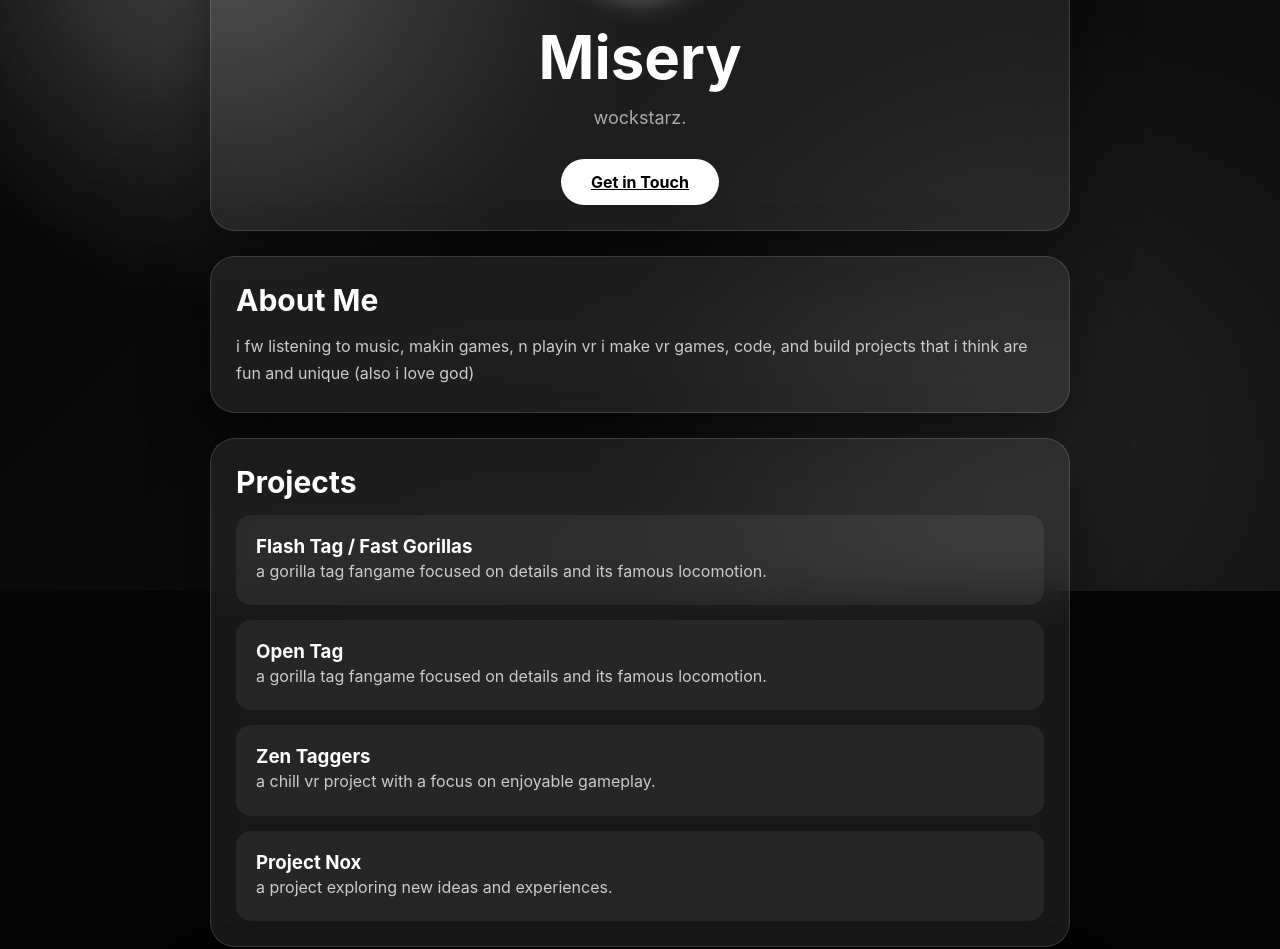
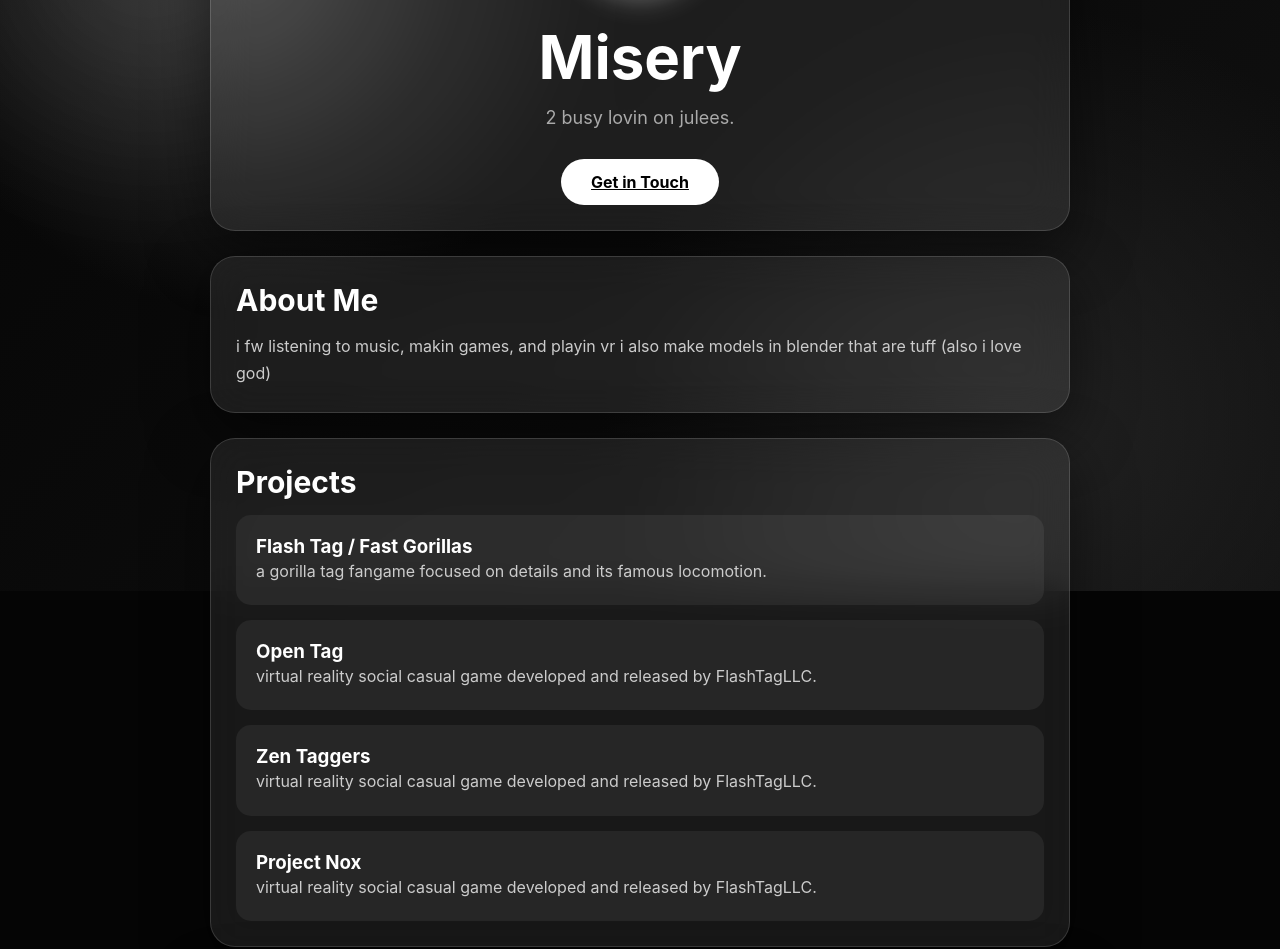
Before and after one commit to revive110/zuri, a plain HTML site: page index.html in a window 1280 px wide. Shown: the part 209-1158 px from the top of the page. Drawn offline with Linux system fonts and the light colour scheme.

Commit message:
Update index.html

```diff
--- a/index.html
+++ b/index.html
@@ -323,7 +323,7 @@ padding:25px;
 <section class="card profile">
 
 
-<img src="https://cdn.discordapp.com/attachments/1521915622596804650/1529738049079087173/Visit_TikTok_to_discover_profiles.jpg?ex=6a630714&is=6a61b594&hm=56ade68ade4d27d0eecd61069bba23e44500309b7e83e5568c34081faddd4c77">
+<img src="https://cdn.discordapp.com/attachments/1527128258011729960/1530194035770396713/a66004e1905ee60a05f00f05605d87c8.png?ex=6a64afbf&is=6a635e3f&hm=f32cfcc3050dd11f9361ebab57642d3dd1b057029c6c893da634f1b57f924451&">
 
 
 <h1>Misery</h1>
@@ -346,9 +346,8 @@ Get in Touch
 <h2>About Me</h2>
 
 <p>
-i fw listening to music, makin games, n playin vr
-i make vr games, code, and build projects
-that i think are fun and unique
+i fw listening to music, makin games, and playin vr
+i also make models in blender that are tuff
 (also i love god)
 </p>
 
@@ -381,7 +380,7 @@ a gorilla tag fangame focused on details and its famous locomotion.
 <h3>Open Tag</h3>
 
 <p>
- a gorilla tag fangame focused on details and its famous locomotion.
+ virtual reality social casual game developed and released by FlashTagLLC.
 </p>
 
 </div>
@@ -393,7 +392,7 @@ a gorilla tag fangame focused on details and its famous locomotion.
 <h3>Zen Taggers</h3>
 
 <p>
-a chill vr project with a focus on enjoyable gameplay.
+ virtual reality social casual game developed and released by FlashTagLLC.
 </p>
 
 </div>
@@ -405,7 +404,7 @@ a chill vr project with a focus on enjoyable gameplay.
 <h3>Project Nox</h3>
 
 <p>
-a project exploring new ideas and experiences.
+ virtual reality social casual game developed and released by FlashTagLLC.
 </p>
 
 </div>
@@ -476,7 +475,7 @@ join my server
 /* Typing Effect */
 
 const words =
-"wockstarz.";
+"2 busy lovin on julees.";
 
 let index = 0;
 
```
